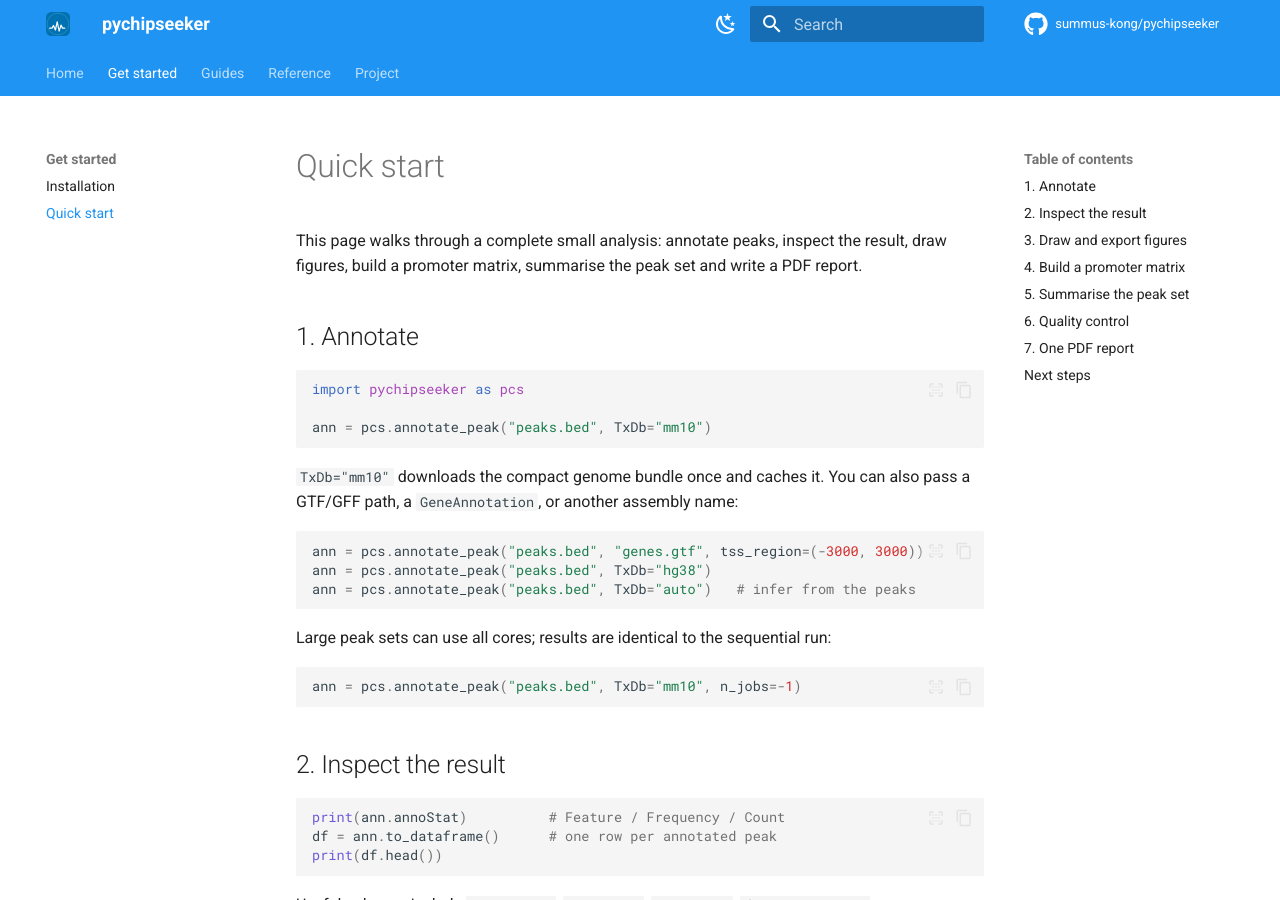
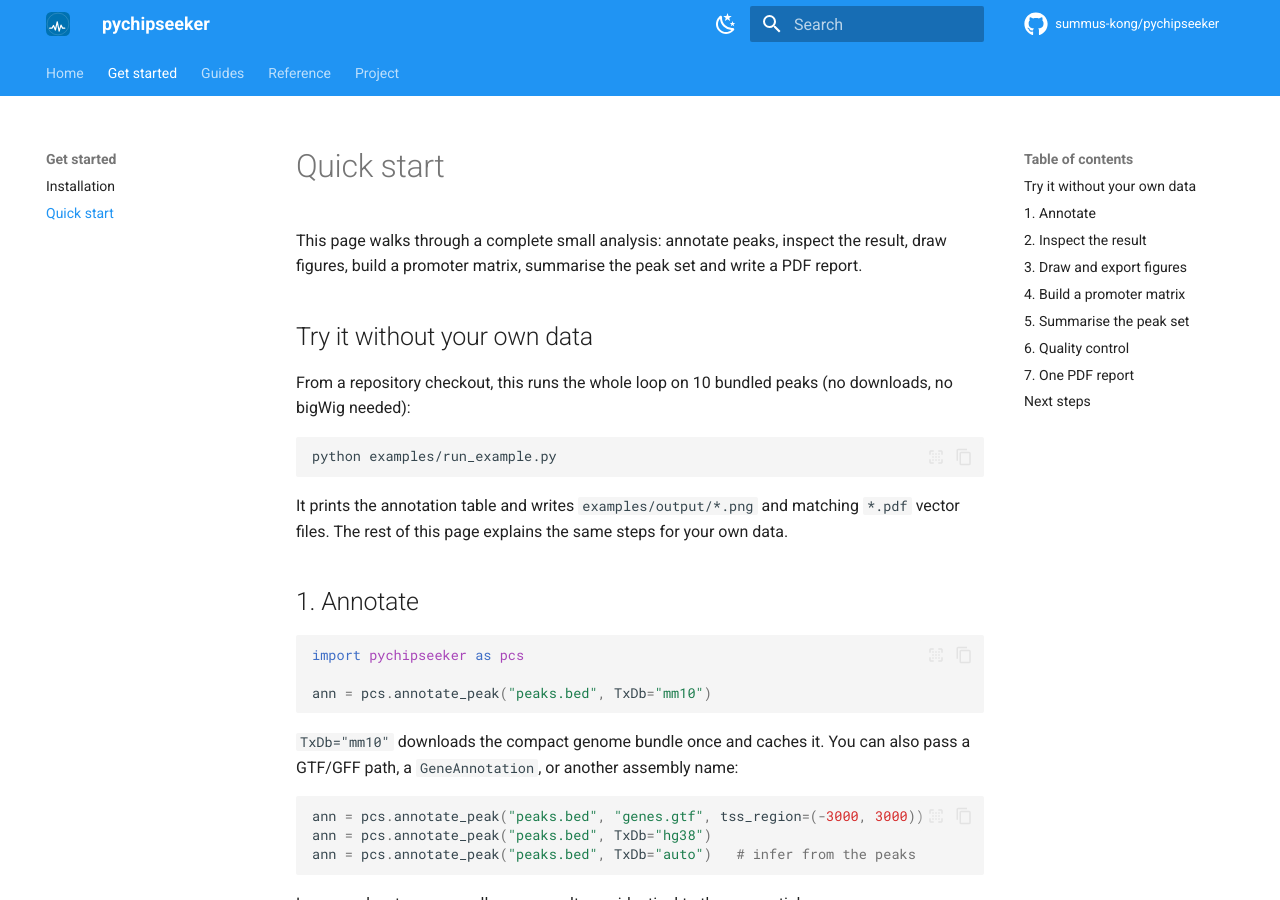
Before and after one commit to summus-kong/pychipseeker, an MkDocs documentation site: the page built from docs/quickstart.md, in a window 1280 px wide and 900 px high. Built offline with MkDocs 1.6.1 and Material for MkDocs 9.7.7, drawn with Linux system fonts in a browser that asks for light colours; comment, search, counter and statistics services are not loaded.

Commit message:
docs: simplify the quick start and ship PDF in the demo

````diff
--- a/docs/quickstart.md
+++ b/docs/quickstart.md
@@ -3,6 +3,19 @@
 This page walks through a complete small analysis: annotate peaks, inspect the
 result, draw figures, build a promoter matrix, summarise the peak set and write
 a PDF report.
+
+## Try it without your own data
+
+From a repository checkout, this runs the whole loop on 10 bundled peaks (no
+downloads, no bigWig needed):
+
+```bash
+python examples/run_example.py
+```
+
+It prints the annotation table and writes `examples/output/*.png` and matching
+`*.pdf` vector files.  The rest of this page explains the same steps for your
+own data.
 
 ## 1. Annotate
 
````
Also changed, not shown: CHANGELOG.md (+5 -2 lines), README.md (+14 -33 lines), docs/genomes.md (+2 -1 lines), 1 other file.
